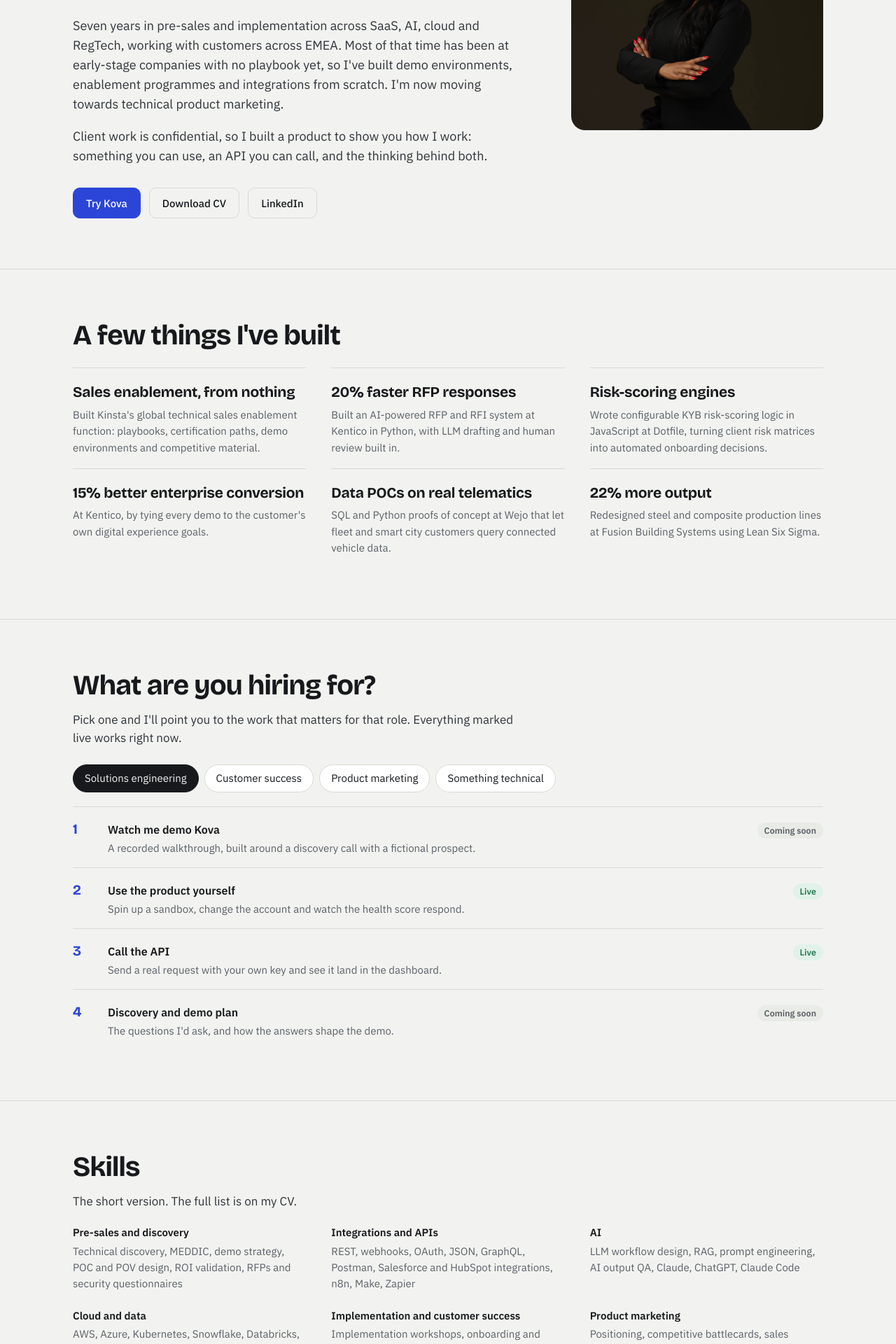
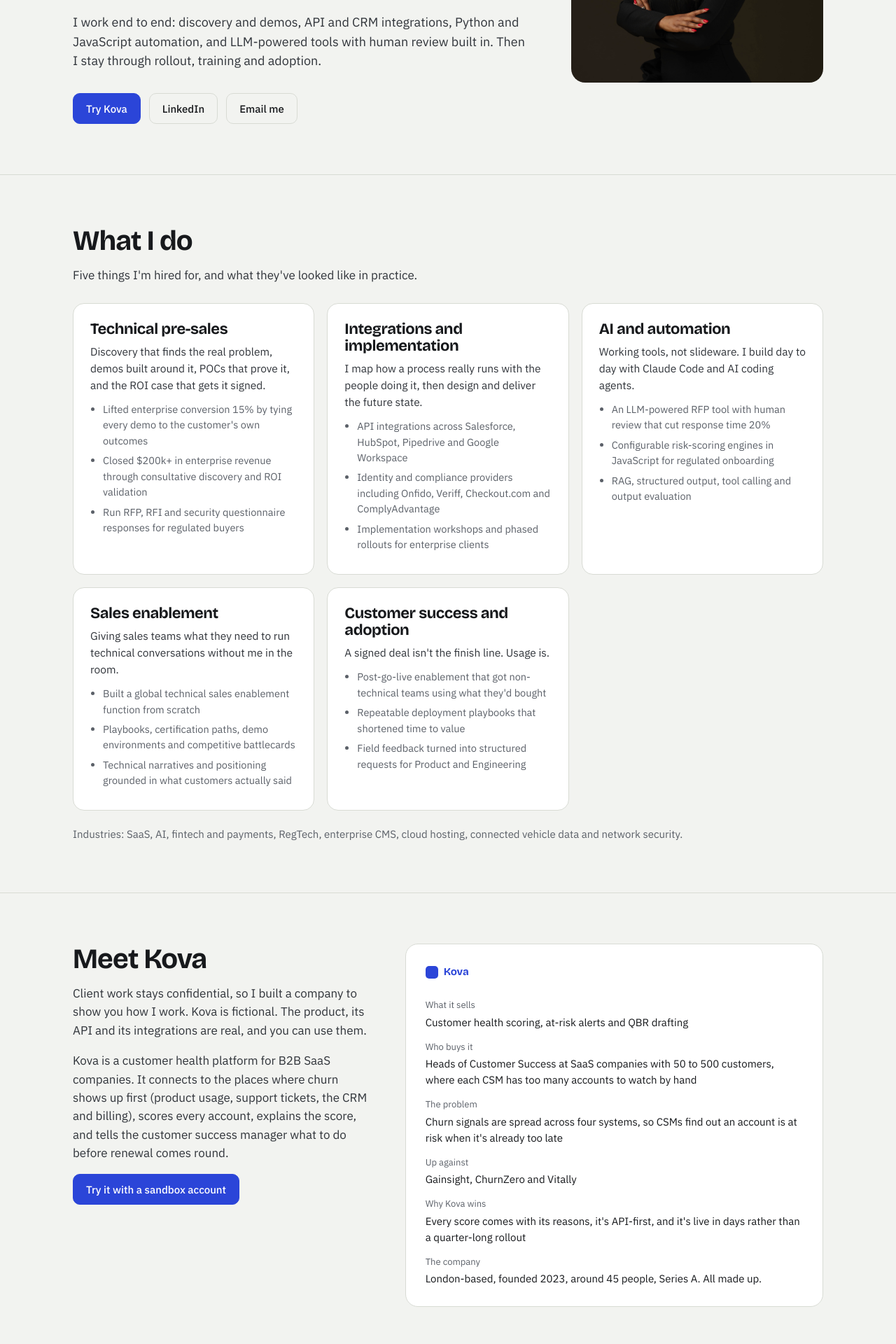
Before and after one commit to amakai-nkay/portfolio, a Next.js app: page / in a window 1280 px wide. Shown: the part 540-2460 px from the top of the page at 70% size. Built offline with nearby package versions, Linux system fonts and the light colour scheme.

Commit message:
Add files via upload

```diff
--- a/app/Routes.tsx
+++ b/app/Routes.tsx
@@ -14,13 +14,13 @@ const ROUTES: Record<string, { label: string; steps: Step[] }> = {
     { href: "/kova", title: "See the health model working", text: "Five scored areas, each with its reason, and a suggested next step for the CSM.", live: true },
     { href: "/kova", title: "Get an at-risk alert in your inbox", text: "Let the account slip and Kova emails you a summary of what changed.", live: true },
     { href: "/kova", title: "Draft a QBR from live data", text: "One click turns the account's history into a review outline.", live: true },
-    { href: "/#work", title: "Onboarding and success plan", text: "How I'd take Brightline Logistics from signature to renewal.", live: false },
+    { href: "/#work", title: "Implementation and success plan", text: "How I'd take a new Kova customer from signature to renewal.", live: false },
   ]},
-  pmm: { label: "Product marketing", steps: [
-    { href: "/#work", title: "Positioning and ICP", text: "Who Kova is for, who it isn't for, and why.", live: false },
-    { href: "/#work", title: "Messaging and competitive battlecard", text: "How Kova wins against the established customer success platforms.", live: false },
-    { href: "/#work", title: "Pricing and launch plan", text: "The reasoning behind each decision, not just the outcome.", live: false },
-    { href: "/kova", title: "The product it's all based on", text: "Try it, so the marketing has something real behind it.", live: true },
+  enablement: { label: "Sales enablement", steps: [
+    { href: "/#kova", title: "Kova's positioning", text: "Who it's for, the problem it solves and why it wins, in one place.", live: true },
+    { href: "/#work", title: "Enablement kit for Kova's sales team", text: "Battlecard, objection handling and a demo playbook a new rep could run with.", live: false },
+    { href: "/#demo", title: "The demo, recorded", text: "What good looks like, for a rep to learn from.", live: false },
+    { href: "/kova", title: "The product it's all based on", text: "A working sandbox, so the enablement has something real behind it.", live: true },
   ]},
   tech: { label: "Something technical", steps: [
     { href: "/kova/docs", title: "API reference", text: "Authentication, endpoints, errors and rate limits.", live: true },
--- a/app/globals.css
+++ b/app/globals.css
@@ -222,3 +222,16 @@ p{margin:0 0 1em}
 @media (prefers-reduced-motion:reduce){
   *{transition:none!important;animation:none!important;scroll-behavior:auto!important}
 }
+
+/* what I do */
+.pillars{display:grid;grid-template-columns:repeat(auto-fill,minmax(320px,1fr));gap:18px;margin-top:26px}
+.pillars > div{background:var(--surface);border:1px solid var(--line);border-radius:16px;padding:24px}
+.pillars h3{font-size:22px;margin-bottom:8px}
+.pillars > div > p{color:#30343a;font-size:15.5px;margin-bottom:12px}
+.pillars ul{margin:0;padding-left:18px;color:var(--muted);font-size:14.5px}
+.pillars li{margin-bottom:6px}
+.industries{margin:22px 0 0;color:var(--muted);font-size:15px}
+.kova-facts{margin:16px 0 0;display:grid;gap:14px}
+.kova-facts dt{font-size:13px;color:var(--muted)}
+.kova-facts dd{margin:2px 0 0;font-size:15px}
+.start .lede + .lede{margin-top:0}
--- a/app/page.tsx
+++ b/app/page.tsx
@@ -9,21 +9,20 @@ export default function Home() {
         <div className="wrap hero-grid">
           <div>
             <p className="who">{site.name}. {site.role}, {site.location}.</p>
-            <h1>I make complex software make sense to the people buying it, then help them get it working.</h1>
+            <h1>I get complex software bought, rolled out and actually used.</h1>
             <p className="lede">
-              Seven years in pre-sales and implementation across SaaS, AI, cloud and RegTech, working with customers
-              across EMEA. Most of that time has been at early-stage companies with no playbook yet, so I&apos;ve built
-              demo environments, enablement programmes and integrations from scratch. I&apos;m now moving towards
-              technical product marketing.
+              Senior solutions engineer with 7+ years across SaaS, AI, RegTech and deep-tech startups in EMEA.
+              I&apos;ve mostly joined companies at founding or pre-scale stage, where there was no playbook yet,
+              and built the functions, tooling and processes myself.
             </p>
             <p className="lede">
-              Client work is confidential, so I built a product to show you how I work: something you can use,
-              an API you can call, and the thinking behind both.
+              I work end to end: discovery and demos, API and CRM integrations, Python and JavaScript automation,
+              and LLM-powered tools with human review built in. Then I stay through rollout, training and adoption.
             </p>
             <div className="ctas">
               <Link className="btn accent" href="/kova">Try Kova</Link>
-              {site.cvUrl ? <a className="btn ghost" href={site.cvUrl}>Download CV</a> : null}
               {site.linkedin ? <a className="btn ghost" href={site.linkedin}>LinkedIn</a> : null}
+              {site.email ? <a className="btn ghost" href={`mailto:${site.email}`}>Email me</a> : null}
             </div>
           </div>
           {site.photoUrl ? (
@@ -33,17 +32,87 @@ export default function Home() {
         </div>
       </section>
 
-      <section className="section" id="results">
+      <section className="section" id="what-i-do">
         <div className="wrap">
-          <h2>A few things I&apos;ve built</h2>
-          <ul className="results">
-            <li><b>Sales enablement, from nothing</b><p>Built Kinsta&apos;s global technical sales enablement function: playbooks, certification paths, demo environments and competitive material.</p></li>
-            <li><b>20% faster RFP responses</b><p>Built an AI-powered RFP and RFI system at Kentico in Python, with LLM drafting and human review built in.</p></li>
-            <li><b>Risk-scoring engines</b><p>Wrote configurable KYB risk-scoring logic in JavaScript at Dotfile, turning client risk matrices into automated onboarding decisions.</p></li>
-            <li><b>15% better enterprise conversion</b><p>At Kentico, by tying every demo to the customer&apos;s own digital experience goals.</p></li>
-            <li><b>Data POCs on real telematics</b><p>SQL and Python proofs of concept at Wejo that let fleet and smart city customers query connected vehicle data.</p></li>
-            <li><b>22% more output</b><p>Redesigned steel and composite production lines at Fusion Building Systems using Lean Six Sigma.</p></li>
-          </ul>
+          <h2>What I do</h2>
+          <p className="intro">Five things I&apos;m hired for, and what they&apos;ve looked like in practice.</p>
+          <div className="pillars">
+            <div>
+              <h3>Technical pre-sales</h3>
+              <p>Discovery that finds the real problem, demos built around it, POCs that prove it, and the ROI case that gets it signed.</p>
+              <ul>
+                <li>Lifted enterprise conversion 15% by tying every demo to the customer&apos;s own outcomes</li>
+                <li>Closed $200k+ in enterprise revenue through consultative discovery and ROI validation</li>
+                <li>Run RFP, RFI and security questionnaire responses for regulated buyers</li>
+              </ul>
+            </div>
+            <div>
+              <h3>Integrations and implementation</h3>
+              <p>I map how a process really runs with the people doing it, then design and deliver the future state.</p>
+              <ul>
+                <li>API integrations across Salesforce, HubSpot, Pipedrive and Google Workspace</li>
+                <li>Identity and compliance providers including Onfido, Veriff, Checkout.com and ComplyAdvantage</li>
+                <li>Implementation workshops and phased rollouts for enterprise clients</li>
+              </ul>
+            </div>
+            <div>
+              <h3>AI and automation</h3>
+              <p>Working tools, not slideware. I build day to day with Claude Code and AI coding agents.</p>
+              <ul>
+                <li>An LLM-powered RFP tool with human review that cut response time 20%</li>
+                <li>Configurable risk-scoring engines in JavaScript for regulated onboarding</li>
+                <li>RAG, structured output, tool calling and output evaluation</li>
+              </ul>
+            </div>
+            <div>
+              <h3>Sales enablement</h3>
+              <p>Giving sales teams what they need to run technical conversations without me in the room.</p>
+              <ul>
+                <li>Built a global technical sales enablement function from scratch</li>
+                <li>Playbooks, certification paths, demo environments and competitive battlecards</li>
+                <li>Technical narratives and positioning grounded in what customers actually said</li>
+              </ul>
+            </div>
+            <div>
+              <h3>Customer success and adoption</h3>
+              <p>A signed deal isn&apos;t the finish line. Usage is.</p>
+              <ul>
+                <li>Post-go-live enablement that got non-technical teams using what they&apos;d bought</li>
+                <li>Repeatable deployment playbooks that shortened time to value</li>
+                <li>Field feedback turned into structured requests for Product and Engineering</li>
+              </ul>
+            </div>
+          </div>
+          <p className="industries">Industries: SaaS, AI, fintech and payments, RegTech, enterprise CMS, cloud hosting, connected vehicle data and network security.</p>
+        </div>
+      </section>
+
+      <section className="section" id="kova">
+        <div className="wrap split">
+          <div>
+            <h2>Meet Kova</h2>
+            <p className="intro">
+              Client work stays confidential, so I built a company to show you how I work. Kova is fictional.
+              The product, its API and its integrations are real, and you can use them.
+            </p>
+            <p className="intro">
+              Kova is a customer health platform for B2B SaaS companies. It connects to the places where churn
+              shows up first (product usage, support tickets, the CRM and billing), scores every account, explains
+              the score, and tells the customer success manager what to do before renewal comes round.
+            </p>
+            <Link className="btn accent" href="/kova">Try it with a sandbox account</Link>
+          </div>
+          <div className="kova-card">
+            <div className="kova-mark"><i />Kova</div>
+            <dl className="kova-facts">
+              <div><dt>What it sells</dt><dd>Customer health scoring, at-risk alerts and QBR drafting</dd></div>
+              <div><dt>Who buys it</dt><dd>Heads of Customer Success at SaaS companies with 50 to 500 customers, where each CSM has too many accounts to watch by hand</dd></div>
+              <div><dt>The problem</dt><dd>Churn signals are spread across four systems, so CSMs find out an account is at risk when it&apos;s already too late</dd></div>
+              <div><dt>Up against</dt><dd>Gainsight, ChurnZero and Vitally</dd></div>
+              <div><dt>Why Kova wins</dt><dd>Every score comes with its reasons, it&apos;s API-first, and it&apos;s live in days rather than a quarter-long rollout</dd></div>
+              <div><dt>The company</dt><dd>London-based, founded 2023, around 45 people, Series A. All made up.</dd></div>
+            </dl>
+          </div>
         </div>
       </section>
 
@@ -55,61 +124,36 @@ export default function Home() {
         </div>
       </section>
 
-      <section className="section" id="skills">
-        <div className="wrap">
-          <h2>Skills</h2>
-          <p className="intro">The short version. The full list is on my CV.</p>
-          <div className="skills">
-            <div><h3>Pre-sales and discovery</h3><p>Technical discovery, MEDDIC, demo strategy, POC and POV design, ROI validation, RFPs and security questionnaires</p></div>
-            <div><h3>Integrations and APIs</h3><p>REST, webhooks, OAuth, JSON, GraphQL, Postman, Salesforce and HubSpot integrations, n8n, Make, Zapier</p></div>
-            <div><h3>AI</h3><p>LLM workflow design, RAG, prompt engineering, AI output QA, Claude, ChatGPT, Claude Code</p></div>
-            <div><h3>Cloud and data</h3><p>AWS, Azure, Kubernetes, Snowflake, Databricks, SQL, Python, Tableau, Power BI, Looker</p></div>
-            <div><h3>Implementation and customer success</h3><p>Implementation workshops, onboarding and phased rollouts, enablement programmes, Gainsight, Zendesk, Intercom</p></div>
-            <div><h3>Product marketing</h3><p>Positioning, competitive battlecards, sales enablement content, turning field feedback into roadmap and messaging</p></div>
-            <div><h3>Security and compliance</h3><p>SSO, SAML, Okta, Entra ID, KYC, KYB, AML, sanctions and PEP screening, PCI DSS</p></div>
-            <div><h3>Web and CMS</h3><p>Next.js, HTML, CSS, JavaScript, headless CMS, Kentico, WordPress, Drupal, GitHub</p></div>
-          </div>
-        </div>
-      </section>
-
-      <section className="section" id="kova">
-        <div className="wrap split">
-          <div>
-            <h2>Kova</h2>
-            <p className="intro">
-              Kova tells a customer success team which accounts need attention, and why, before renewal comes round.
-              It&apos;s a made-up company, but the product works: it scores account health from real events,
-              has its own API, and sends alerts through n8n and email when an account slips.
-            </p>
-            <p className="intro">Every visitor gets their own sandbox with a fictional customer, Brightline Logistics. Break it and see what happens.</p>
-            <Link className="btn accent" href="/kova">Open a sandbox</Link>
-          </div>
-          <div className="kova-card">
-            <div className="kova-mark"><i />Kova</div>
-            <p style={{ margin: 0, color: "var(--muted)" }}>What happens when you use it</p>
-            <ol className="flow" style={{ marginTop: 16 }}>
-              <li><span>01</span>You send an event, from a button or with your own API call</li>
-              <li><span>02</span>Kova replays the account&apos;s history and rescores it</li>
-              <li><span>03</span>If the account drops a band, an AI model writes a summary for the CSM</li>
-              <li><span>04</span>n8n emails that summary to you, and every call shows in the integration log</li>
-            </ol>
-          </div>
-        </div>
-      </section>
-
       <section className="section" id="demo">
         <div className="wrap split">
           <div>
             <h2>Watch me demo it</h2>
             <p className="intro">
               A walkthrough built the way I&apos;d run a real one: discovery first, then a demo shaped around what
-              the prospect said matters to them. The prospect is Brightline&apos;s Head of Operations, three weeks before renewal.
+              the prospect said matters. The prospect is a Head of Customer Success three weeks before a big renewal.
             </p>
           </div>
           <div className="video">
             {site.demoVideoUrl
               ? <video controls preload="metadata" poster={site.demoPosterUrl || undefined}><source src={site.demoVideoUrl} type="video/mp4" /></video>
               : <p>Recording in progress. In the meantime, the live product is one click away.</p>}
+          </div>
+        </div>
+      </section>
+
+      <section className="section" id="skills">
+        <div className="wrap">
+          <h2>Skills</h2>
+          <div className="skills">
+            <div><h3>Solutions engineering</h3><p>Technical discovery, strategy workshops, POC and POV design, enterprise demos, solution architecture, ROI validation, MEDDIC</p></div>
+            <div><h3>Integrations and APIs</h3><p>REST APIs, SDKs, webhooks, OAuth, JSON, GraphQL, MCP connectors, Postman, sandbox testing, Salesforce integration</p></div>
+            <div><h3>AI engineering</h3><p>LLMs, RAG, prompt engineering, structured output, tool calling, agentic workflows, output evaluation and QA</p></div>
+            <div><h3>AI and automation tools</h3><p>Claude Code, Cursor, GitHub Copilot, Claude, ChatGPT, n8n, Make, Zapier, Replit, Lovable</p></div>
+            <div><h3>Engineering, cloud and data</h3><p>Python, JavaScript, SQL, git, CI/CD, AWS, Kubernetes, Snowflake, Databricks, Datadog, Grafana, Tableau, Power BI, Looker</p></div>
+            <div><h3>Fintech and compliance</h3><p>KYB, KYC, AML, CDD and EDD, UBO analysis, sanctions and PEP screening, risk scoring, PCI DSS, payment flows</p></div>
+            <div><h3>Security and identity</h3><p>SSO, MFA, SAML, Okta, Entra ID, sensitive data handling</p></div>
+            <div><h3>Enablement and delivery</h3><p>Playbooks, certification paths, demo environments, battlecards, implementation playbooks, user training, rollout and adoption tracking</p></div>
+            <div><h3>Business systems</h3><p>Salesforce, HubSpot, MS Dynamics, Pipedrive, Jira, Confluence, Notion, Linear, Zendesk, Intercom, Gainsight, Figma</p></div>
           </div>
         </div>
       </section>
@@ -121,9 +165,9 @@ export default function Home() {
           <ul className="worklist">
             <li><Link href="/kova"><span className="status live">Live</span><h3>Kova sandbox</h3><p>Health scoring, alerts, integration log and QBR drafts.</p></Link></li>
             <li><Link href="/kova/docs"><span className="status live">Live</span><h3>API reference</h3><p>Endpoints, auth, errors and copy-paste requests.</p></Link></li>
-            <li><span className="status soon">Coming soon</span><h3>Product marketing</h3><p>Positioning, ICP, messaging, battlecard, pricing and launch plan.</p></li>
-            <li><span className="status soon">Coming soon</span><h3>Customer success playbook</h3><p>Onboarding plan, success plan and a sample QBR for Brightline.</p></li>
             <li><span className="status soon">Coming soon</span><h3>Discovery and demo plan</h3><p>The MEDDIC-based discovery behind the demo video.</p></li>
+            <li><span className="status soon">Coming soon</span><h3>Implementation and success plan</h3><p>How I&apos;d take a new Kova customer from signature to renewal.</p></li>
+            <li><span className="status soon">Coming soon</span><h3>Sales enablement kit</h3><p>Positioning, competitive battlecard, objection handling and a demo playbook for Kova&apos;s sales team.</p></li>
             <li><span className="status soon">Coming soon</span><h3>Architecture</h3><p>How Kova, the AI model, n8n and email fit together.</p></li>
           </ul>
         </div>
@@ -134,25 +178,27 @@ export default function Home() {
           <div>
             <h2>About me</h2>
             <p className="intro">
-              I started in education in Dubai, as part of the first team teaching a new Creative Design and Innovation
-              course, then worked as a design and manufacturing engineer before moving into pre-sales. The thread
-              through all of it is explaining how something works to people who need to decide whether to trust it.
+              I&apos;m a hands-on solutions engineer. I work out how a process really runs with the people doing it,
+              design the solution, build what&apos;s needed to prove it, and stay through rollout and training until
+              people actually use it. Most recently that&apos;s been for fintech and payments compliance teams handling
+              sensitive KYB, KYC and AML data.
             </p>
             <p className="intro">
-              I&apos;m looking for solutions engineering, customer success and technical product marketing roles at
-              SaaS and AI companies, in the UK or remote.
+              I&apos;ve worked across enterprise CMS, cloud hosting, connected vehicle data, network security, AI and
+              RegTech, so I pick up new domains quickly and can talk to engineers, operations teams and executives
+              in their own terms. I&apos;ve also worked in the UAE, and I know the MENA market as well as Europe.
             </p>
             <div className="ctas" style={{ display: "flex", gap: 12, flexWrap: "wrap" }}>
               {site.email ? <a className="btn" href={`mailto:${site.email}`}>Email me</a> : null}
               {site.linkedin ? <a className="btn ghost" href={site.linkedin}>LinkedIn</a> : null}
-              {site.cvUrl ? <a className="btn ghost" href={site.cvUrl}>Download CV</a> : null}
             </div>
           </div>
           <dl className="facts">
-            <div><dt>Experience</dt><dd>7+ years in pre-sales and implementation, EMEA</dd></div>
-            <div><dt>Education</dt><dd>BEng Design and Manufacturing Engineering, Southampton Solent</dd></div>
-            <div><dt>Certifications</dt><dd>Azure AI Fundamentals, Azure Fundamentals, MEDDIC, HubSpot Sales Enablement</dd></div>
-            <div><dt>Methods</dt><dd>MEDDIC, Lean Six Sigma Yellow Belt</dd></div>
+            <div><dt>Experience</dt><dd>7+ years in solutions engineering, pre-sales and implementation</dd></div>
+            <div><dt>Focus</dt><dd>Solutions engineering, implementation, customer success and sales enablement</dd></div>
+            <div><dt>Regions</dt><dd>UK, Europe and MENA</dd></div>
+            <div><dt>Certifications</dt><dd>Azure AI Fundamentals, Azure Fundamentals, MEDDIC, HubSpot Sales Enablement, Lean Six Sigma Yellow Belt</dd></div>
+            <div><dt>Education</dt><dd>BEng, Southampton Solent University</dd></div>
             <div><dt>Languages</dt><dd>English, Igbo, conversational French</dd></div>
             <div><dt>Based in</dt><dd>{site.location}</dd></div>
           </dl>
--- a/lib/site.ts
+++ b/lib/site.ts
@@ -5,7 +5,7 @@ export const site = {
   location: "Northampton, UK",
   email: "amakaikpeazu@gmail.com",
   linkedin: "https://www.linkedin.com/in/amakaikpeazu/",
-  cvUrl: "/cv.pdf",         // the file public/cv.pdf
+  cvUrl: "",               // left empty: CVs are tailored per role, so no download
   photoUrl: "/photo.jpg",   // the file public/photo.jpg
   demoVideoUrl: "",         // put demo.mp4 in /public and set "/demo.mp4"
   demoPosterUrl: "",
```
Also changed, not shown: app/kova/page.tsx (+5 -2 lines).
